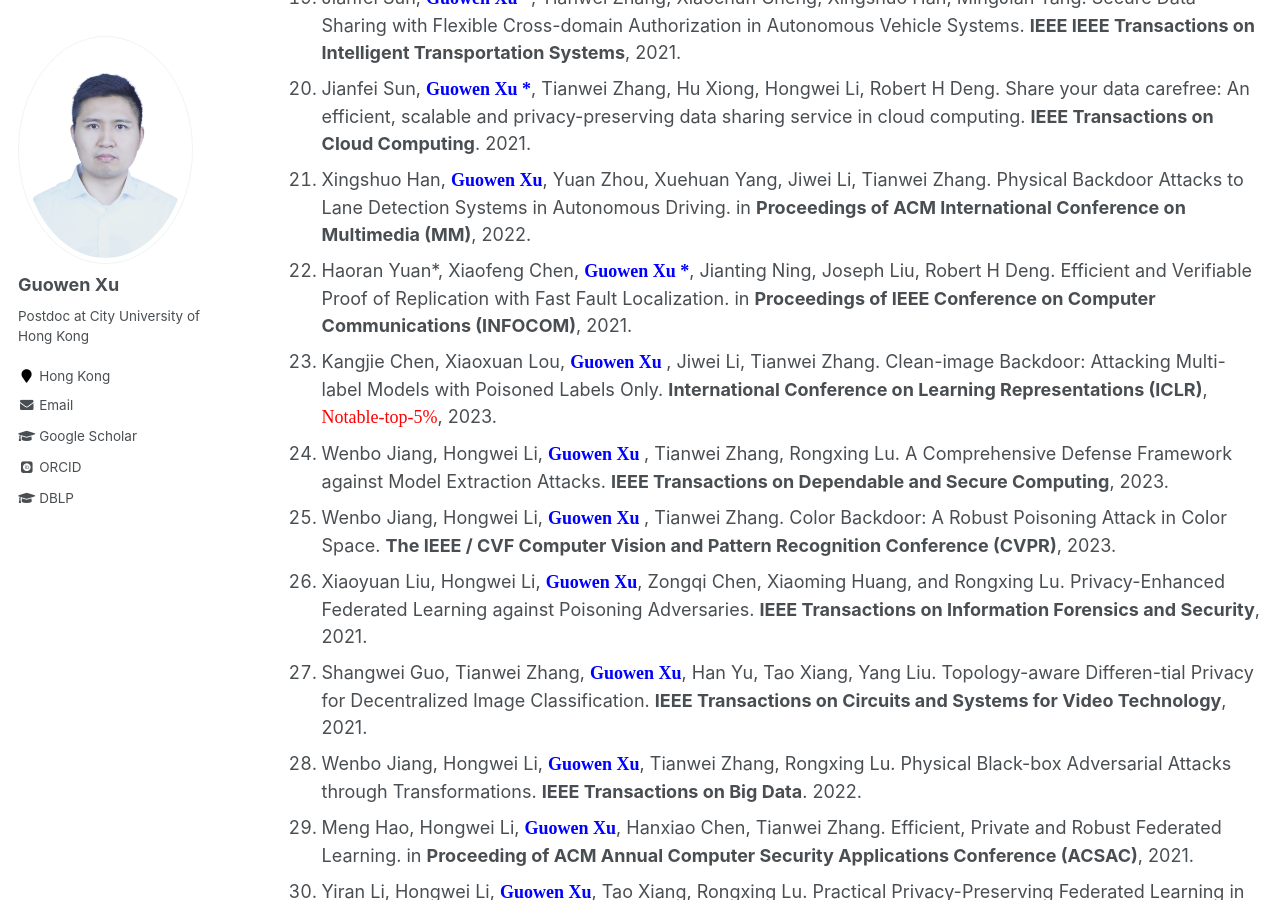
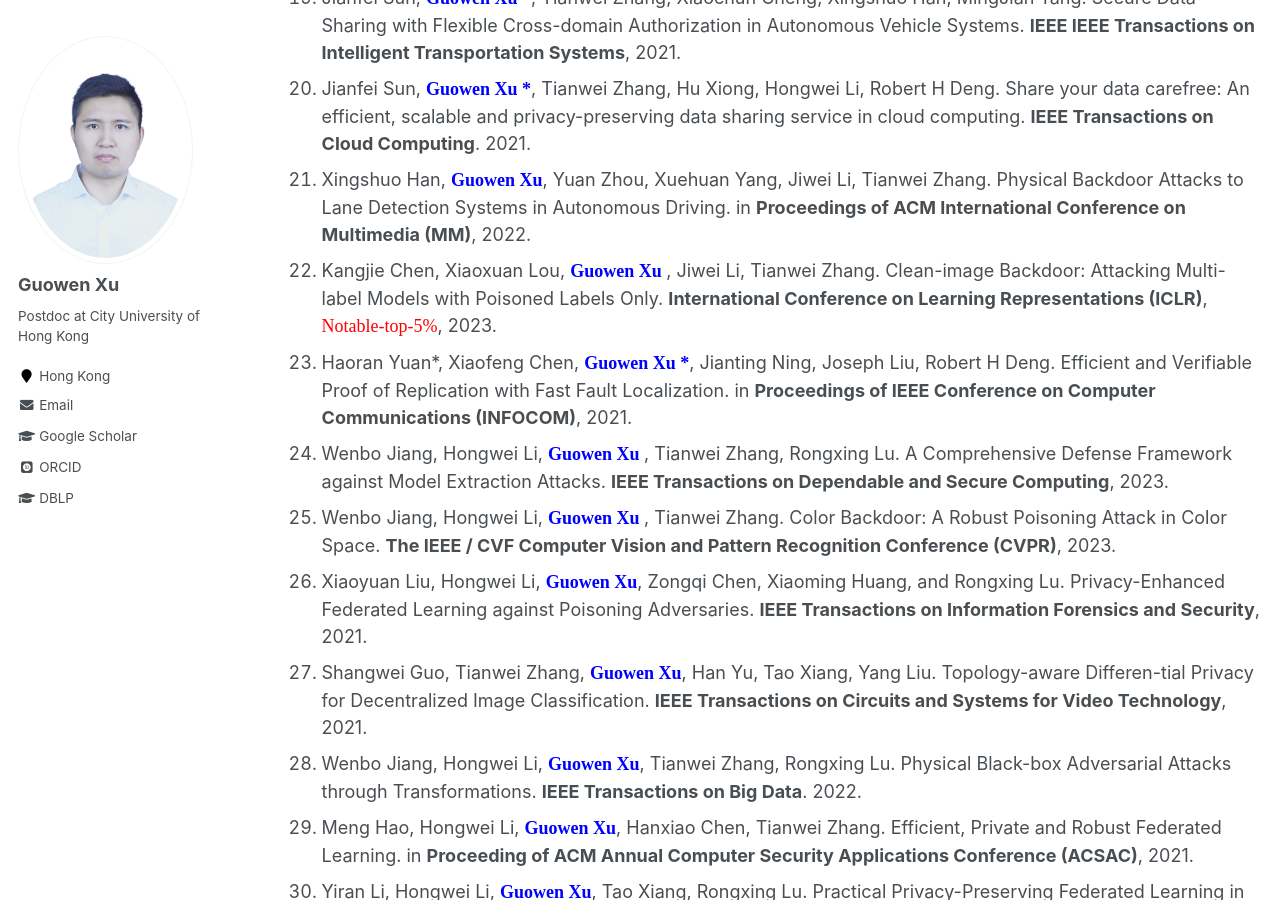
Before and after one commit to Guowen-xu/guowen-xu.github.io, a Jekyll site: the page built from _pages/publications.md, in a window 1280 px wide and 900 px high, scrolled down 1783 px. Built offline with Jekyll 4.4.1, drawn with Linux system fonts in a browser that asks for light colours; some web fonts are replaced.

Commit message:
Update publications.md

```diff
--- a/_pages/publications.md
+++ b/_pages/publications.md
@@ -35,8 +35,8 @@ You can find my articles on my [Google Scholar](https://scholar.google.com.hk/ci
 19. Jianfei Sun,  **<font face="Times New Roman" color=blue size=4> Guowen Xu *</font>**, Tianwei Zhang, Xiaochun Cheng, Xingshuo Han, MingJian Tang. Secure Data Sharing with Flexible Cross-domain Authorization in Autonomous Vehicle Systems. **IEEE IEEE Transactions on Intelligent Transportation Systems**, 2021.
 20. Jianfei Sun,  **<font face="Times New Roman" color=blue size=4> Guowen Xu *</font>**, Tianwei Zhang, Hu Xiong, Hongwei Li, Robert H Deng. Share your data carefree: An efficient, scalable and privacy-preserving data sharing service in cloud computing. **IEEE Transactions on Cloud Computing**. 2021.
 21. Xingshuo Han, **<font face="Times New Roman" color=blue size=4> Guowen Xu</font>**, Yuan Zhou, Xuehuan Yang, Jiwei Li, Tianwei Zhang. Physical Backdoor Attacks to Lane Detection Systems in Autonomous Driving. in **Proceedings of ACM International Conference on Multimedia (MM)**, 2022.
-22. Haoran Yuan\*, Xiaofeng Chen, **<font face="Times New Roman" color=blue size=4> Guowen Xu *</font>**, Jianting Ning, Joseph Liu, Robert H Deng.  Efficient and Verifiable Proof of Replication with Fast Fault Localization. in **Proceedings of IEEE Conference on Computer Communications (INFOCOM)**, 2021.
-23. Kangjie Chen, Xiaoxuan Lou, **<font face="Times New Roman" color=blue size=4> Guowen Xu </font>**, Jiwei Li, Tianwei Zhang. Clean-image Backdoor: Attacking Multi-label Models with Poisoned Labels Only. **International Conference on Learning Representations (ICLR)**, <font face="Times New Roman" color=red size=4> Notable-top-5%</font>, 2023.
+22. Kangjie Chen, Xiaoxuan Lou, **<font face="Times New Roman" color=blue size=4> Guowen Xu </font>**, Jiwei Li, Tianwei Zhang. Clean-image Backdoor: Attacking Multi-label Models with Poisoned Labels Only. **International Conference on Learning Representations (ICLR)**, <font face="Times New Roman" color=red size=4> Notable-top-5%</font>, 2023.
+23. Haoran Yuan\*, Xiaofeng Chen, **<font face="Times New Roman" color=blue size=4> Guowen Xu *</font>**, Jianting Ning, Joseph Liu, Robert H Deng.  Efficient and Verifiable Proof of Replication with Fast Fault Localization. in **Proceedings of IEEE Conference on Computer Communications (INFOCOM)**, 2021.
 24. Wenbo Jiang, Hongwei Li, **<font face="Times New Roman" color=blue size=4> Guowen Xu </font>**, Tianwei Zhang, Rongxing Lu. A Comprehensive Defense Framework against Model Extraction Attacks. **IEEE Transactions on Dependable and Secure Computing**, 2023.
 25. Wenbo Jiang, Hongwei Li, **<font face="Times New Roman" color=blue size=4> Guowen Xu </font>**, Tianwei Zhang. Color Backdoor: A Robust Poisoning Attack in Color Space. **The IEEE / CVF Computer Vision and Pattern Recognition Conference (CVPR)**, 2023.
 26. Xiaoyuan Liu, Hongwei Li, **<font face="Times New Roman" color=blue size=4> Guowen Xu</font>**, Zongqi Chen, Xiaoming Huang, and Rongxing Lu. Privacy-Enhanced Federated Learning against Poisoning Adversaries. **IEEE Transactions on Information Forensics and Security**, 2021.
```
